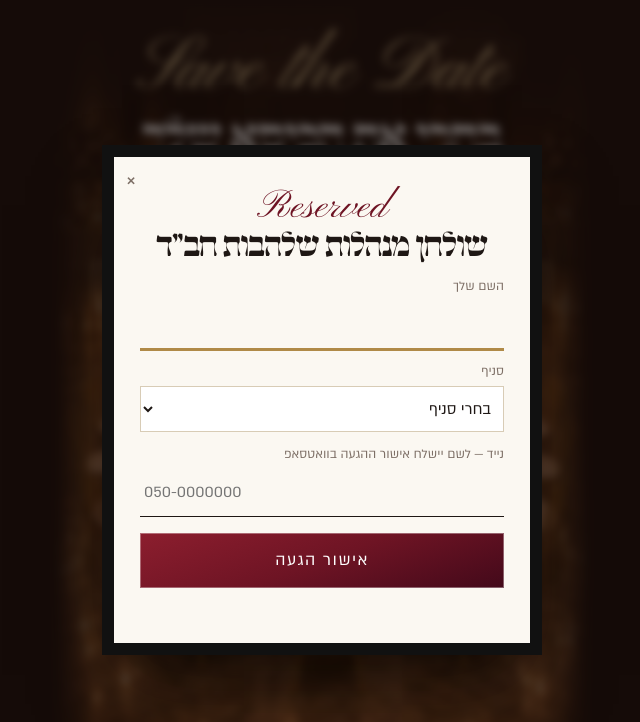
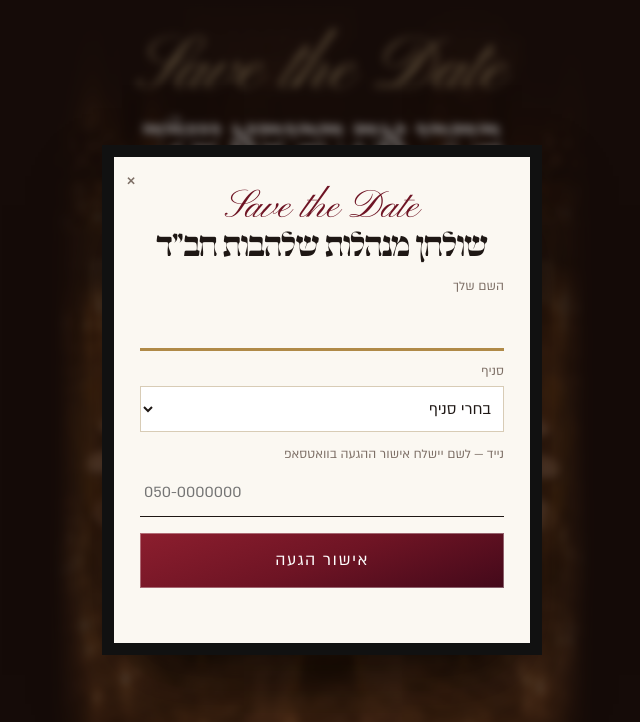
Before and after one commit to ea649/rebbe-wedding-table, a plain HTML site: page index.html in a window 1280 px wide. Both pictures are taken after a click on the button "10". Shown: the top 722 px of the page, without its empty margins (318-958 px from the left). Drawn offline with Linux system fonts and the light colour scheme; no server answers.

Commit message:
טופס ההרשמה: Save the Date במקום Reserved
Co-Authored-By: Claude Opus 5.5 <noreply@anthropic.com>

```diff
--- a/index.html
+++ b/index.html
@@ -120,7 +120,7 @@
   <div class="dialog"><div class="in">
     <button class="close" type="button" aria-label="סגירה" data-close>×</button>
     <form id="form" novalidate>
-      <div class="script">Reserved</div>
+      <div class="script">Save the Date</div>
       <h3 id="dlgTitle">שולחן מנהלות שלהבות חב״ד</h3>
       <div class="field"><label for="fName">השם שלך</label><input id="fName" autocomplete="name" maxlength="40"></div>
       <div class="field"><label for="fBranch">סניף</label><select id="fBranch"></select></div>
```
